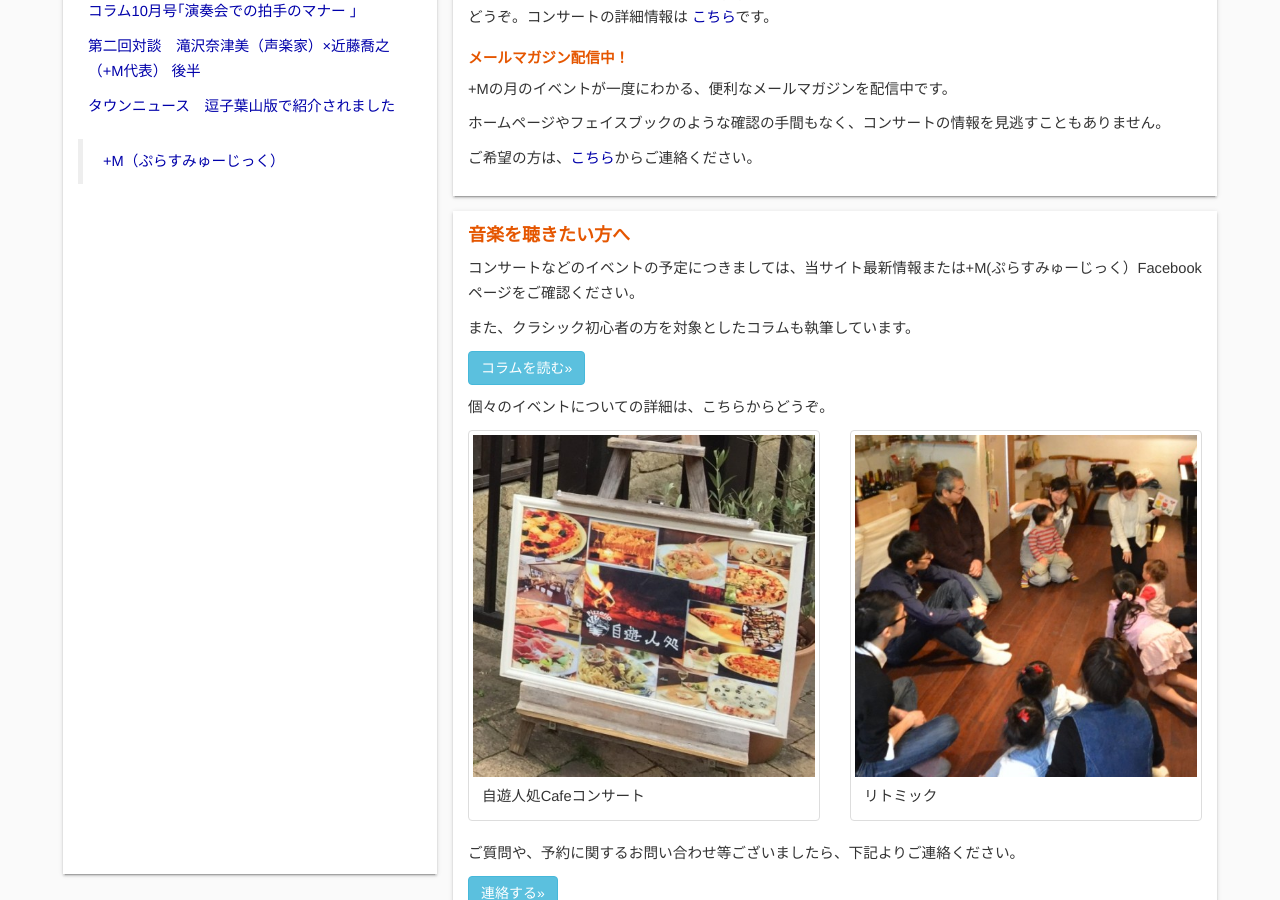
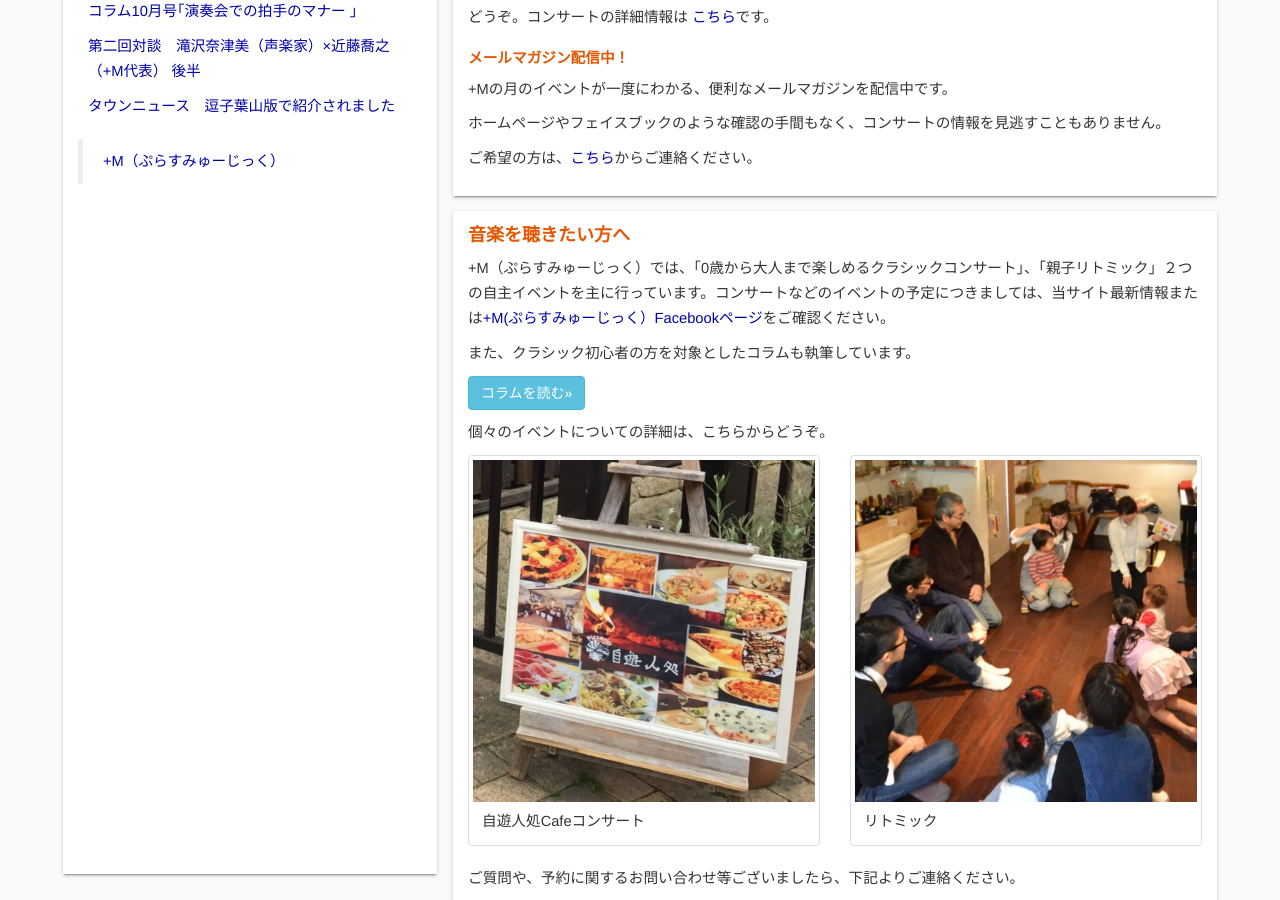
Before and after one commit to shinnkondo/plus-music-japan.github.io, a Jekyll site: the page built from index.html, in a window 1280 px wide and 900 px high, scrolled down 922 px. Built offline with Jekyll 4.4.1, drawn with Linux system fonts in a browser that asks for light colours; nearby versions of some CDN libraries; some web fonts are replaced; some of the changed lines change nothing that is shown.

Commit message:
「聴きたい方へ」の文章を変更。

```diff
--- a/_plugins/debug.rb
+++ /dev/null
@@ -1,38 +0,0 @@
-# A simple way to inspect liquid template variables.
-# Usage:
-#  Can be used anywhere liquid syntax is parsed (templates, includes, posts/pages)
-#  {{ site | debug }}
-#  {{ site.posts | debug }}
-#
-require 'pp'
-module Jekyll
-  # Need to overwrite the inspect method here because the original
-  # uses < > to encapsulate the psuedo post/page objects in which case
-  # the output is taken for HTML tags and hidden from view.
-  #
-  class Post
-    def inspect
-      "#Jekyll:Post @id=#{self.id.inspect}"
-    end
-  end
-
-  class Page
-    def inspect
-      "#Jekyll:Page @name=#{self.name.inspect}"
-    end
-  end
-
-end # Jekyll
-
-module Jekyll
-  module DebugFilter
-
-    def debug(obj, stdout=false)
-      puts obj.pretty_inspect if stdout
-      "<pre>#{obj.class}\n#{obj.pretty_inspect}</pre>"
-    end
-
-  end # DebugFilter
-end # Jekyll
-
-Liquid::Template.register_filter(Jekyll::DebugFilter)
--- a/index.html
+++ b/index.html
@@ -126,7 +126,7 @@ description: ""
 
 				<div class="paper-box">
 					<h2 id="audience"> 音楽を聴きたい方へ</h2>
-					<p>コンサートなどのイベントの予定につきましては、当サイト最新情報または+M(ぷらすみゅーじっく）Facebookページをご確認ください。</p>
+					<p>+M（ぷらすみゅーじっく）では、「0歳から大人まで楽しめるクラシックコンサート」、「親子リトミック」２つの自主イベントを主に行っています。コンサートなどのイベントの予定につきましては、当サイト最新情報または<a href="https://www.facebook.com/plusmusic.zushi/">+M(ぷらすみゅーじっく）Facebookページ</a>をご確認ください。</p>
 					<p>また、クラシック初心者の方を対象としたコラムも執筆しています。</p>
 					<p><a class="btn btn-info" href="{{ BASE_PATH }}/column.html" role="button">コラムを読む»</a></p>
 					<p>個々のイベントについての詳細は、こちらからどうぞ。</p>
```
